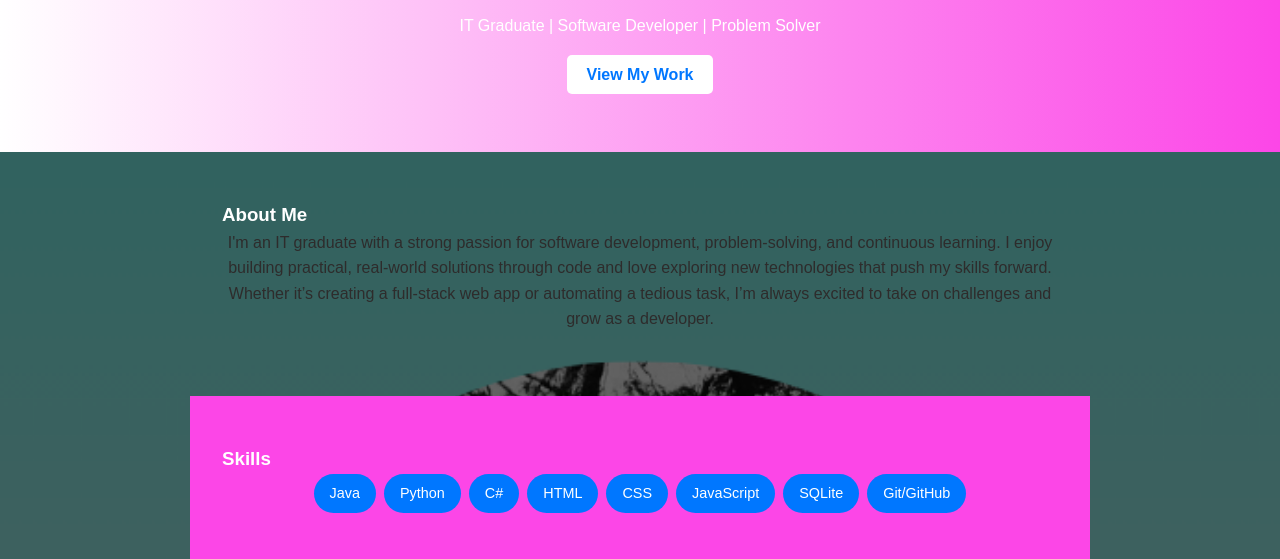
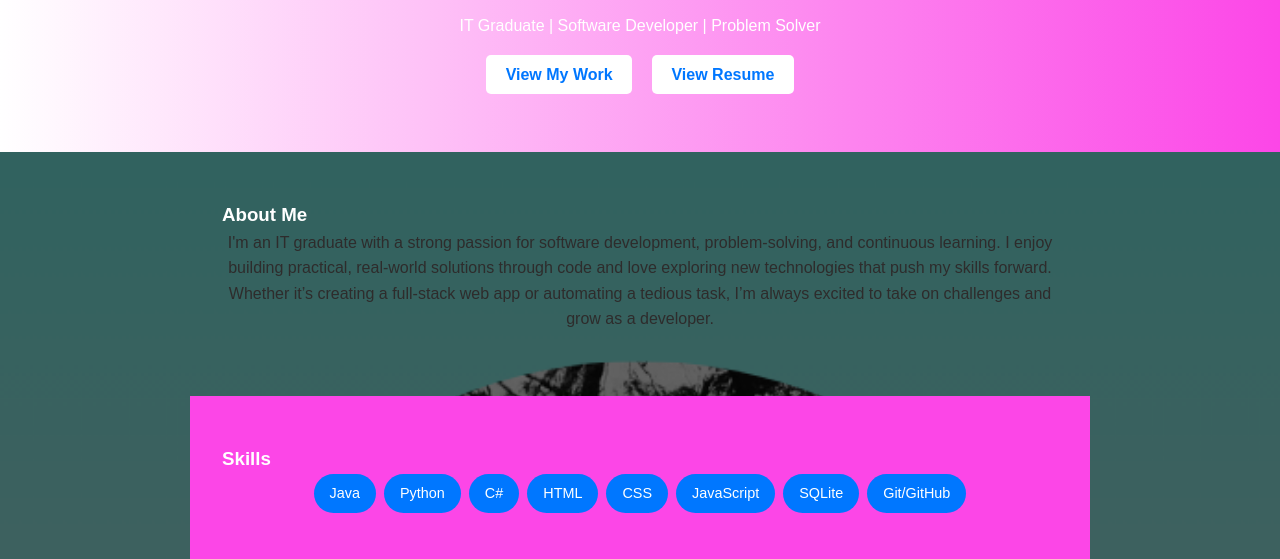
Before and after one commit to Mandy380/My-Portfolio, a plain HTML site: page index.html in a window 1280 px wide. Shown: the part 189-748 px from the top of the page. Drawn offline with Linux system fonts and the light colour scheme; files whose address does not match are found by name.

Commit message:
Update index.html

```diff
--- a/index.html
+++ b/index.html
@@ -25,6 +25,7 @@
       <p>IT Graduate | Software Developer | Problem Solver</p>
       <div class="buttons">
         <a href="#projects" class="btn">View My Work</a>
+        <a href="resume.pdf" class="btn resume" target="_blank">View Resume</a>
       </div>
     </section>
 
```
